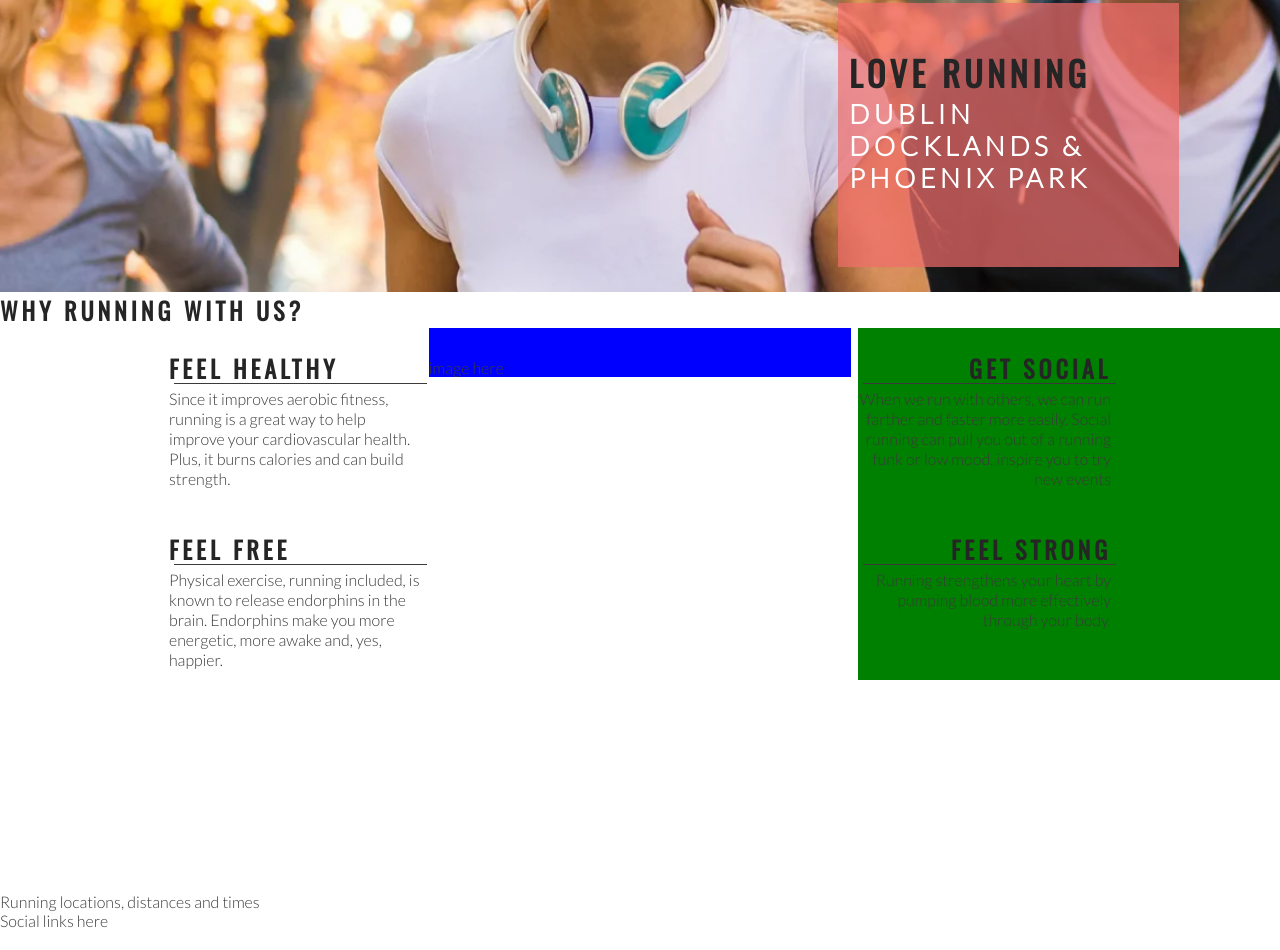
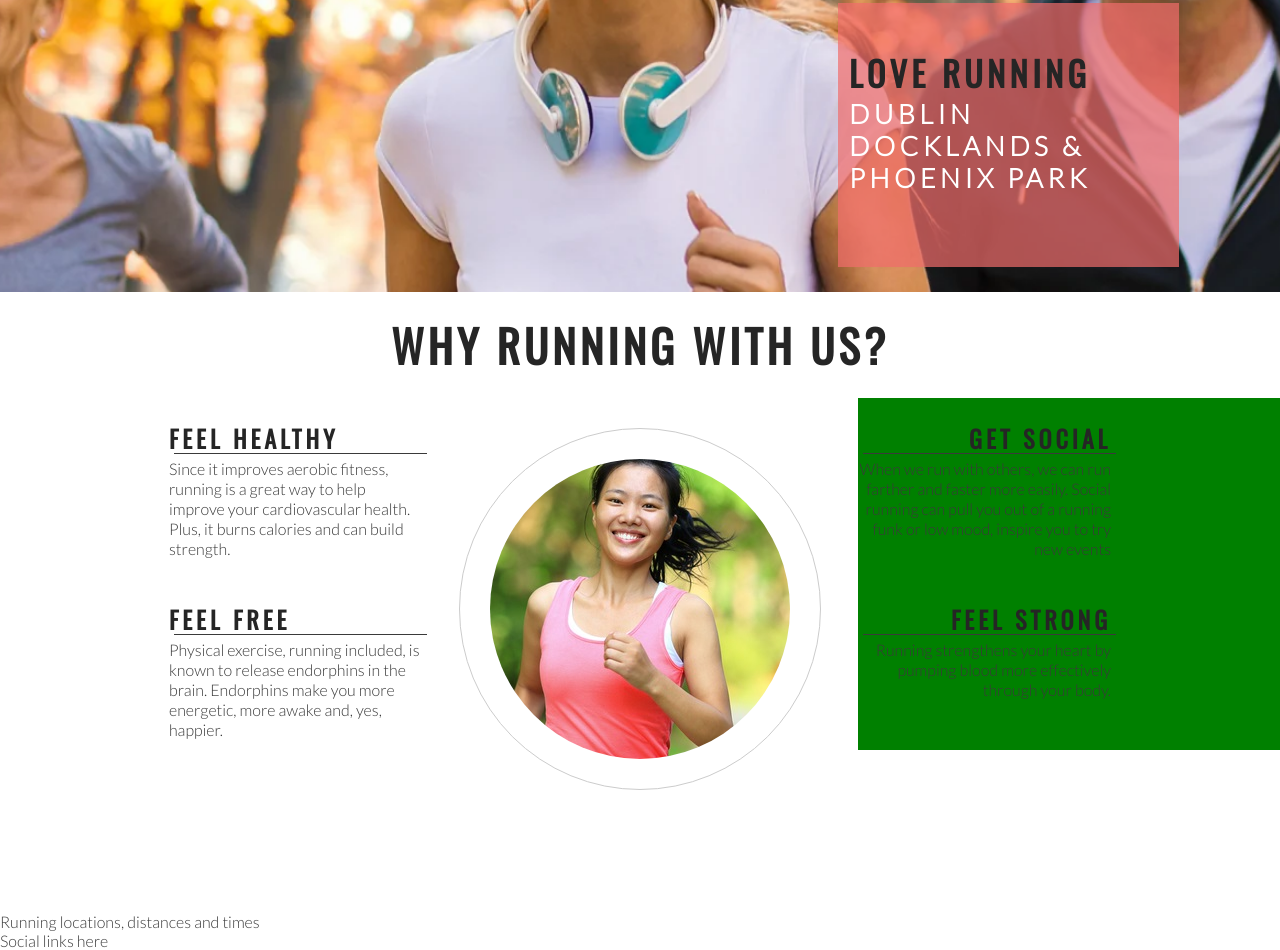
Before and after one commit to arch111arch/love-running, a plain HTML site: page index.html in a window 1280 px wide. Shown: the part 374-1324 px from the top of the page. Drawn offline with nearby package versions, Linux system fonts and the light colour scheme.

Commit message:
Add club ethos image and style it into a circle.

```diff
--- a/assets/css/style.css
+++ b/assets/css/style.css
@@ -158,7 +158,6 @@ hr {
 }
 
 .center-about {
-  background-color: blue;
   width: 33%;
   padding-top: 30px;
   margin: 0 auto;
@@ -187,3 +186,26 @@ hr {
 .right-about-heading p {
   text-align: right;
 }
+
+#welcome {
+  text-align: center;
+  margin: 20px 0;
+  font-size: 280%;
+}
+
+#circle-container {
+  width: 300px;
+  height: 300px;
+  padding: 30px;
+  border: 1px;
+  border-color: #ccc;
+  border-style: solid;
+  border-radius: 50%;
+  margin: 0 auto;
+}
+
+#circle-cover-bg {
+  background: url('../images/ethos-center-image.jpg') no-repeat center center;
+  height: 100%;
+  border-radius: 50%;
+}
--- a/index.html
+++ b/index.html
@@ -47,7 +47,7 @@
         </div>
     </section>
     <section id="club-ethos">
-        <h1>Why running with us?</h1>
+        <h2 id="welcome">Why running with us?</h2>
 
 
 
@@ -94,7 +94,11 @@
             </div>
         </div>
         <div class="center-about">
-            image here
+           <div id="circle-container">
+            <div id="circle-cover-bg">
+
+            </div>
+           </div>
 
         </div>
 
```
Also changed, not shown: assets/images/ethos-center-image.jpg (added).
